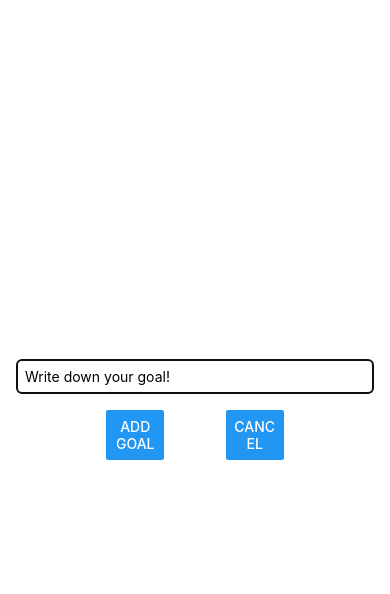
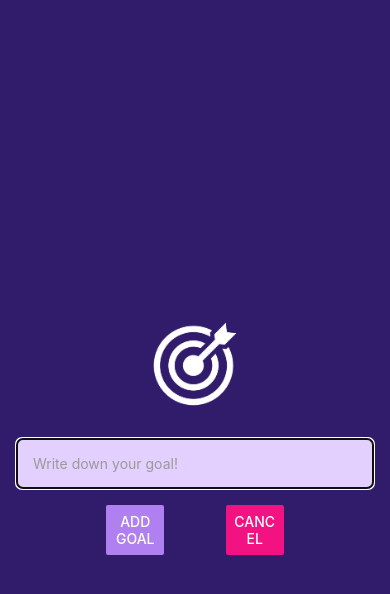
Before and after one commit to FungaiPfende/GoalTracker, a React Native app: screen / in a window 390 px wide. Both pictures are taken after a click on the button "ADD NEW GOAL". Shown: the top 594 px of the page. Built offline with nearby package versions, Linux system fonts and the light colour scheme.

Commit message:
Added final touches to styling.

```diff
--- a/App.js
+++ b/App.js
@@ -25,7 +25,7 @@
 
   return (
     <View style={styles.appContainer}>
-      <Button title="Add new goal" color="#5E0ACC" onPress={showModal} />
+      <Button title="Add new goal" color="#A065EC" onPress={showModal} />
       <GoalInput
         setGoalList={setGoalList}
         modalVisibility={modalVisibility}
@@ -33,7 +33,7 @@
       />
       <GoalList goalData={goalList} onDeleteItem={deleteGoal} />
 
-      <StatusBar style="auto" />
+      <StatusBar style="light+" />
     </View>
   );
 }
@@ -43,5 +43,6 @@
     flex: 1,
     paddingTop: 50,
     paddingHorizontal: 16,
+    backgroundColor: "#1E065A",
   },
 });
--- a/components/GoalInput.jsx
+++ b/components/GoalInput.jsx
@@ -1,5 +1,12 @@
 import React, { useState } from "react";
-import { View, TextInput, Button, StyleSheet, Modal } from "react-native";
+import {
+  View,
+  TextInput,
+  Button,
+  StyleSheet,
+  Modal,
+  Image,
+} from "react-native";
 
 export const GoalInput = ({ setGoalList, modalVisibility, hideModal }) => {
   const [goal, setGoal] = useState("");
@@ -20,20 +27,26 @@
   return (
     <Modal animationType="slide" visible={modalVisibility}>
       <View style={styles.inputContainer}>
+        <Image
+          source={require("../assets/images/goal.png")}
+          style={styles.image}
+        />
+
         <TextInput
           style={styles.textInput}
           placeholder="Write down your goal!"
+          placeholderTextColor="#999"
           onChangeText={goalInputHandler}
           value={goal}
         />
 
         <View style={styles.buttonContainer}>
           <View style={styles.button}>
-            <Button title="Add Goal" onPress={addGoalHandler} />
+            <Button title="Add Goal" onPress={addGoalHandler} color="#B180F0" />
           </View>
 
           <View style={styles.button}>
-            <Button title="Cancel" onPress={hideModal} />
+            <Button title="Cancel" onPress={hideModal} color="#F31282" />
           </View>
         </View>
       </View>
@@ -46,18 +59,24 @@
     flex: 1,
     justifyContent: "center",
     alignItems: "center",
-    marginBottom: 24,
     padding: 16,
-    borderBottomWidth: 1,
-    borderBottomColor: "#CCC",
+    backgroundColor: "#311B6B",
+  },
+
+  image: {
+    width: 100,
+    height: 100,
+    margin: 24,
   },
 
   textInput: {
     borderWidth: 1,
-    borderColor: "#CCC",
-    borderRadius: 5,
+    borderColor: "#E4D0FF",
+    backgroundColor: "#E4D0FF",
+    borderRadius: 6,
     width: "100%",
-    padding: 8,
+    padding: 16,
+    color: "#120438",
   },
 
   buttonContainer: {
```
Also changed, not shown: assets/images/goal.png (added).
